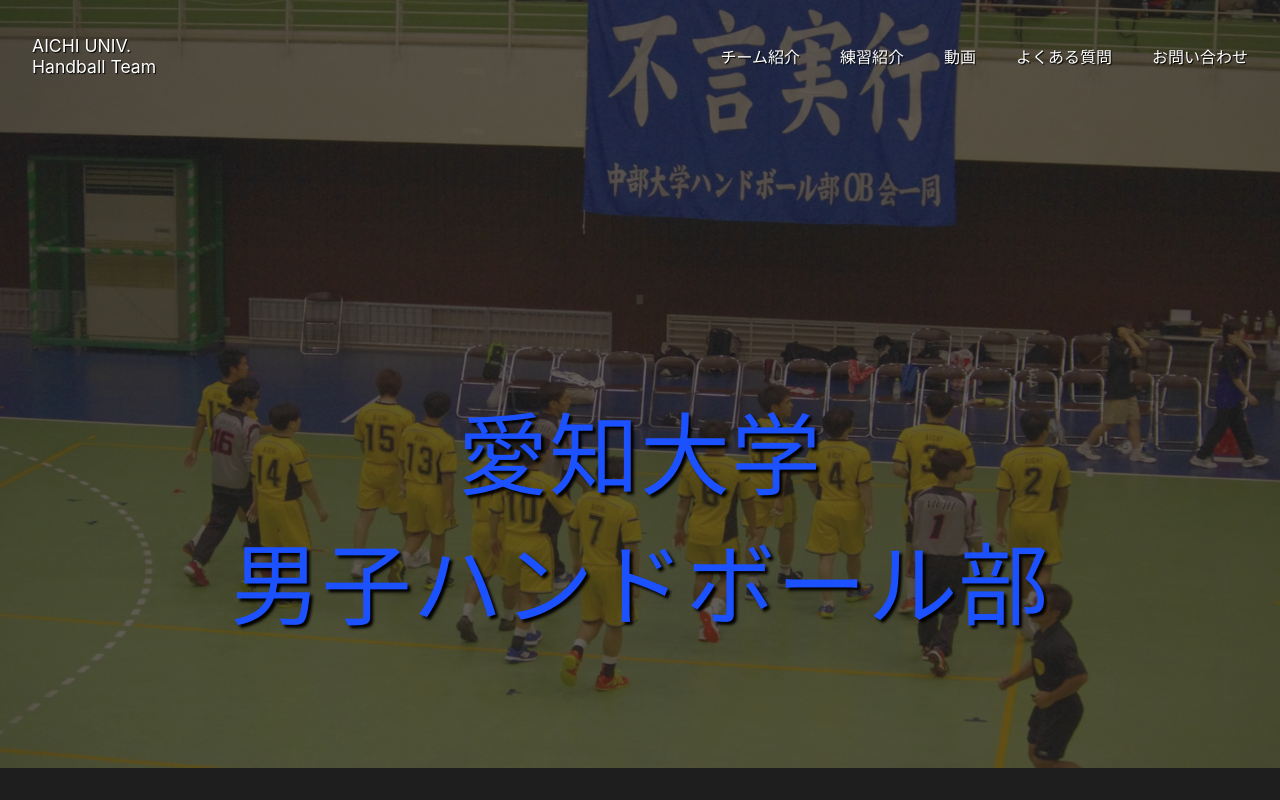
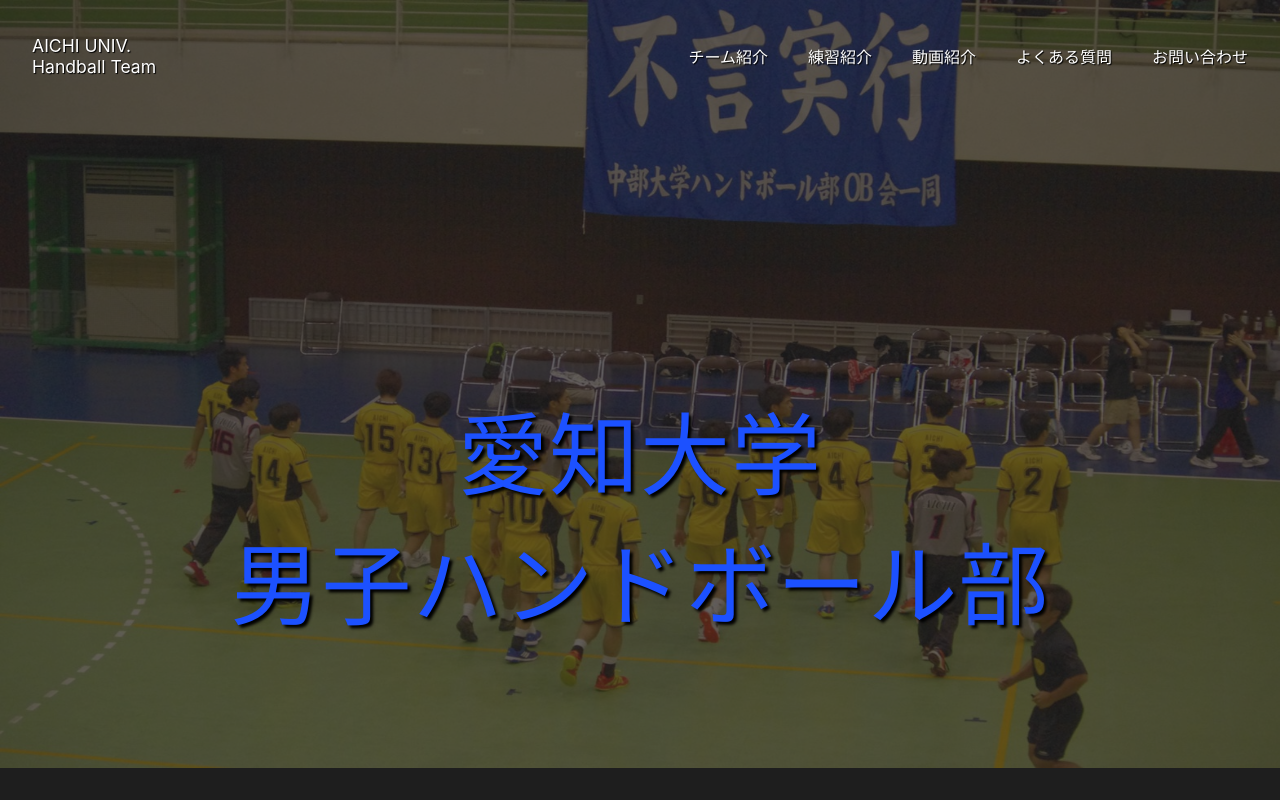
Before and after one commit to tokio-k/handball_club_HP, a Next.js app: page / in a window 1280 px wide. Shown: the top 800 px of the page. Built offline with nearby package versions, Linux system fonts and the light colour scheme.

Commit message:
vercelの確認

```diff
--- a/src/components/header/index.tsx
+++ b/src/components/header/index.tsx
@@ -55,7 +55,7 @@ export function Header(): JSX.Element {
                 <ul>
                     <li>
                         <Link href="/move">
-                            動画
+                            動画紹介
                         </Link>
                     </li>
                 </ul>
```
